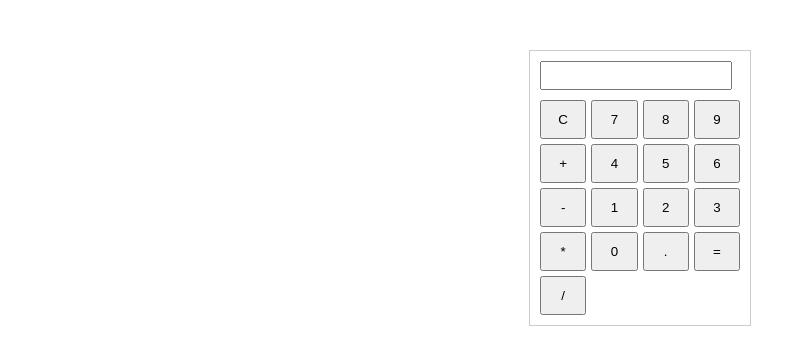
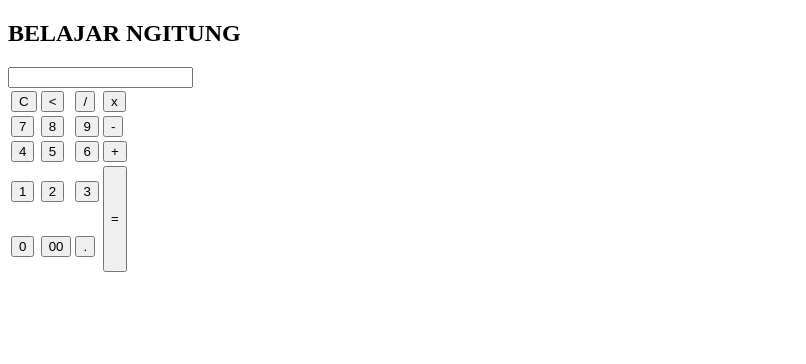
Before and after one commit to shoyong/kalkulator, a plain HTML site: page index.html in a window 1280 px wide. Shown: the whole page, without its empty margins (0-806 px from the left). Drawn offline with Linux system fonts and the light colour scheme; a web font is replaced by a local one.

Commit message:
index.html

```diff
--- a/index.html
+++ b/index.html
@@ -1,34 +1,59 @@
 <!DOCTYPE html>
-<html lang="en">
+<html>
 <head>
-  <meta charset="UTF-8">
-  <meta name="viewport" content="width=device-width, initial-scale=1.0">
-  <title>Calculator</title>
-  <link rel="stylesheet" href="styles.css">
+	<title>GHYD_SOAP</title>
+
+	<!-- CSS -->
+	<link rel="stylesheet" type="text/css" href="styles.css">
+
+	<!-- Font -->
+	<link href="https://fonts.googleapis.com/css?family=Viga&display=swap" rel="stylesheet">
+
+	<!-- Script -->
+	<script src="script.js"></script>
 </head>
+
 <body>
-  <div class="calculator">
-    <input type="text" class="display" id="display" readonly>
-    <div class="buttons">
-      <button onclick="clearDisplay()">C</button>
-      <button onclick="appendToDisplay('7')">7</button>
-      <button onclick="appendToDisplay('8')">8</button>
-      <button onclick="appendToDisplay('9')">9</button>
-      <button onclick="appendToDisplay('+')">+</button>
-      <button onclick="appendToDisplay('4')">4</button>
-      <button onclick="appendToDisplay('5')">5</button>
-      <button onclick="appendToDisplay('6')">6</button>
-      <button onclick="appendToDisplay('-')">-</button>
-      <button onclick="appendToDisplay('1')">1</button>
-      <button onclick="appendToDisplay('2')">2</button>
-      <button onclick="appendToDisplay('3')">3</button>
-      <button onclick="appendToDisplay('*')">*</button>
-      <button onclick="appendToDisplay('0')">0</button>
-      <button onclick="appendToDisplay('.')">.</button>
-      <button onclick="calculate()">=</button>
-      <button onclick="appendToDisplay('/')">/</button>
-    </div>
-  </div>
-  <script src="script.js"></script>
+	<div class="bg"></div>
+		<div class="main">
+			<h2>BELAJAR NGITUNG</h2>
+			<form name="form">
+				<input class="textarea" name="textarea">
+			</form>
+				<table>
+					<tr>
+						<td><input class="button" type="button" value="C" onclick="clean()"></td>
+						<td><input class="button" type="button" value="<" onclick="back()"></td>
+						<td><input class="button btn-green" type="button" value="/" onclick="insert(' / ')"></td>
+						<td><input class="button btn-green" type="button" value="x" onclick="insert(' * ')"></td>
+					</tr>
+					<tr>
+						<td><input class="button" type="button" value="7" onclick="insert(7)"></td>
+						<td><input class="button" type="button" value="8" onclick="insert(8)"></td>
+						<td><input class="button" type="button" value="9" onclick="insert(9)"></td>
+						<td><input class="button btn-green" type="button" value="-" onclick="insert(' - ')"></td>
+					</tr>
+					<tr>
+						<td><input class="button" type="button" value="4" onclick="insert(4)"></td>
+						<td><input class="button" type="button" value="5" onclick="insert(5)"></td>
+						<td><input class="button" type="button" value="6" onclick="insert(6)"></td>
+						<td><input class="button btn-green" type="button" value="+" onclick="insert(' + ')"></td>
+					</tr>
+					<tr>
+						<td><input class="button" type="button" value="1" onclick="insert(1)"></td>
+						<td><input class="button" type="button" value="2" onclick="insert(2)"></td>
+						<td><input class="button" type="button" value="3" onclick="insert(3)"></td>
+						<td rowspan=2><input style="height:106px;" class="button btn-green" type="button" value="=" onclick="equal()"></td>
+					</tr>
+					<tr>
+						<td><input class="button" type="button" value="0" onclick="insert(0)"></td>
+						<td><input class="button" type="button" value="00" onclick="insert('00')"></td>
+						<td><input class="button" type="button" value="." onclick="insert('.')"></td>
+					</tr>
+				</table>
+
+		</div>
+	</div>
+
 </body>
 </html>
```
